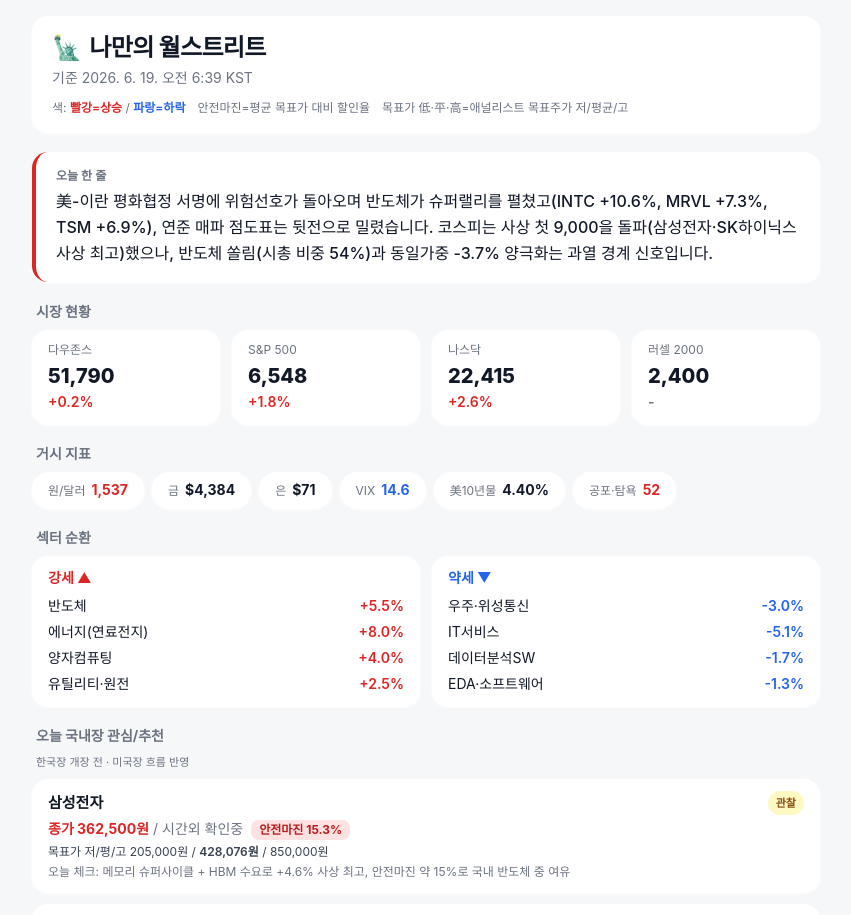
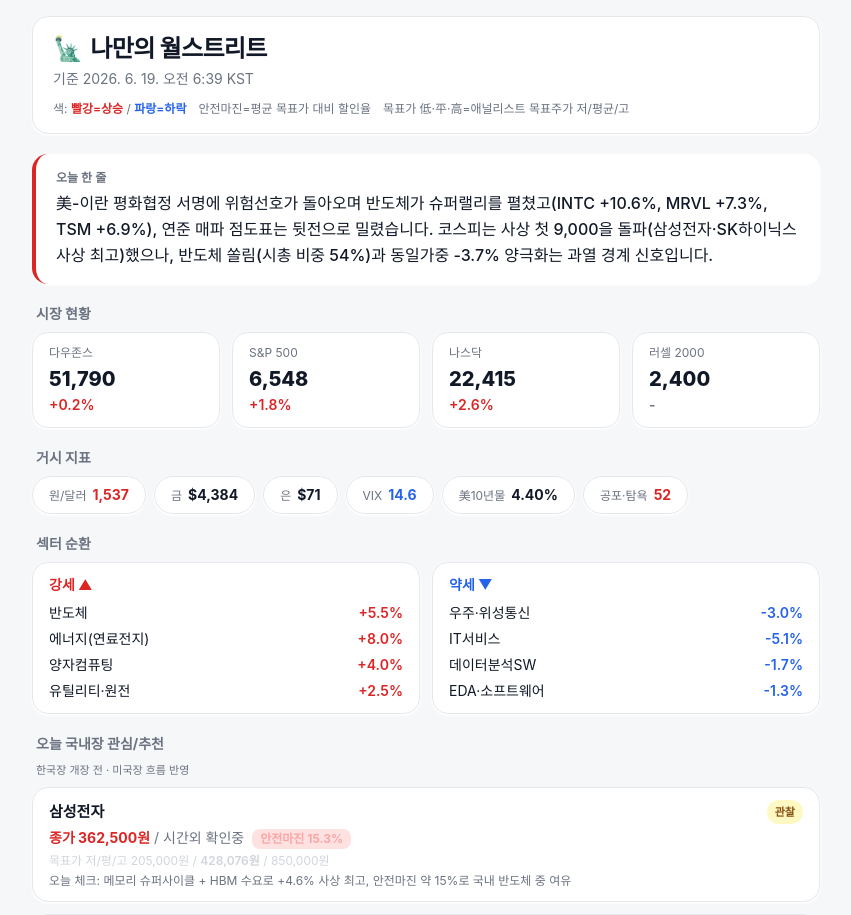
Before and after one commit to blackoases82-ship-it/wallstreet-briefing, a Next.js app: page / in a window 1280 px wide. Shown: the top 915 px of the page, without its empty margins (214-1065 px from the left). Built offline with nearby package versions, Linux system fonts and the light colour scheme.

Commit message:
Add files via upload

```diff
--- a/src/components/FinalAnalysis.tsx
+++ b/src/components/FinalAnalysis.tsx
@@ -8,7 +8,7 @@
   return (
     <div>
       <p className="text-sm font-bold mb-1">{title}</p>
-      <p className="text-sm text-gray-700 leading-relaxed">{body}</p>
+      <p className="text-sm text-gray-300 leading-relaxed">{body}</p>
     </div>
   );
 }
@@ -28,7 +28,7 @@
       <p className="text-sm font-bold mb-1">{title}</p>
       <ul className="space-y-1">
         {items.map((it, i) => (
-          <li key={i} className="text-sm text-gray-700 leading-relaxed flex gap-2">
+          <li key={i} className="text-sm text-gray-300 leading-relaxed flex gap-2">
             <span className={`${dot} font-bold`}>{i + 1}.</span>
             <span>{it}</span>
           </li>
@@ -42,7 +42,7 @@
   return (
     <section>
       <h2 className="text-sm font-bold text-sub mb-2 px-1">전문 분석</h2>
-      <div className="bg-white rounded-2xl shadow-card px-5 py-4 space-y-4">
+      <div className="bg-card rounded-2xl shadow-card px-5 py-4 space-y-4 border border-line">
         <Block title="시장 진단" body={analysis.marketDiagnosis} />
         <Block title="섹터 순환 분석" body={analysis.sectorRotationAnalysis} />
         <Block title="한국장 전략" body={analysis.koreanMarketStrategy} />
--- a/src/components/Header.tsx
+++ b/src/components/Header.tsx
@@ -5,7 +5,7 @@
 
 export default function Header({ title, generatedAt }: Props) {
   return (
-    <header className="bg-white rounded-2xl shadow-card px-5 py-4">
+    <header className="bg-card rounded-2xl shadow-card px-5 py-4 border border-line">
       <h1 className="text-2xl font-extrabold tracking-tight flex items-center gap-2">
         <span aria-hidden>🗽</span>
         <span>{title}</span>
--- a/src/components/KoreanMarketFocus.tsx
+++ b/src/components/KoreanMarketFocus.tsx
@@ -39,7 +39,7 @@
           return (
             <div
               key={s.ticker}
-              className="bg-white rounded-2xl shadow-card px-4 py-3"
+              className="bg-card rounded-2xl shadow-card px-4 py-3 border border-line"
             >
               <div className="flex items-center justify-between gap-2">
                 <p className="font-bold text-[15px]">{s.nameKo}</p>
@@ -64,14 +64,14 @@
                   / 시간외 {formatAfterHours(s.afterHoursPrice, "KRW")}
                 </span>
                 {margin != null && (
-                  <span className="ml-2 inline-block bg-marginBadge text-red-700 font-bold rounded-lg px-2 py-0.5 text-xs">
+                  <span className="ml-2 inline-block bg-marginBadge text-red-300 font-bold rounded-lg px-2 py-0.5 text-xs">
                     안전마진 {margin.toFixed(1)}%
                   </span>
                 )}
               </p>
 
               {/* 목표가 저/평/고 */}
-              <p className="mt-1 text-xs text-gray-700">
+              <p className="mt-1 text-xs text-gray-300">
                 목표가 저/평/고 {formatPrice(s.targetLow ?? null, "KRW")} /{" "}
                 <span className="font-semibold">
                   {formatPrice(s.targetAverage ?? null, "KRW")}
--- a/src/components/MacroPills.tsx
+++ b/src/components/MacroPills.tsx
@@ -18,7 +18,7 @@
         {indicators.map((m) => (
           <div
             key={m.name}
-            className="bg-white rounded-full shadow-card px-4 py-2 flex items-baseline gap-1.5"
+            className="bg-card rounded-full shadow-card px-4 py-2 flex items-baseline gap-1.5 border border-line"
             title={m.note ?? undefined}
           >
             <span className="text-xs text-sub">{m.name}</span>
--- a/src/components/MarketIndexGrid.tsx
+++ b/src/components/MarketIndexGrid.tsx
@@ -13,7 +13,7 @@
         {indexes.map((idx) => (
           <div
             key={idx.name}
-            className="bg-white rounded-2xl shadow-card px-4 py-3"
+            className="bg-card rounded-2xl shadow-card px-4 py-3 border border-line"
           >
             <p className="text-xs text-sub">{idx.name}</p>
             <p className="text-xl font-extrabold mt-1">
--- a/src/components/OneLineConclusion.tsx
+++ b/src/components/OneLineConclusion.tsx
@@ -4,7 +4,7 @@
 
 export default function OneLineConclusion({ text }: Props) {
   return (
-    <section className="bg-white rounded-2xl shadow-card px-5 py-4 border-l-4 border-up">
+    <section className="bg-card rounded-2xl shadow-card px-5 py-4 border-l-4 border-up">
       <p className="text-xs font-semibold text-sub mb-1">오늘 한 줄</p>
       <p className="text-base leading-relaxed font-medium">{text}</p>
     </section>
--- a/src/components/SectorRotationCard.tsx
+++ b/src/components/SectorRotationCard.tsx
@@ -17,7 +17,7 @@
 }) {
   const color = tone === "up" ? "text-up" : "text-down";
   return (
-    <div className="bg-white rounded-2xl shadow-card px-4 py-3 flex-1">
+    <div className="bg-card rounded-2xl shadow-card px-4 py-3 flex-1 border border-line">
       <p className={`text-sm font-bold mb-2 ${color}`}>{title}</p>
       <ul className="space-y-1.5">
         {items.map((s) => (
```
